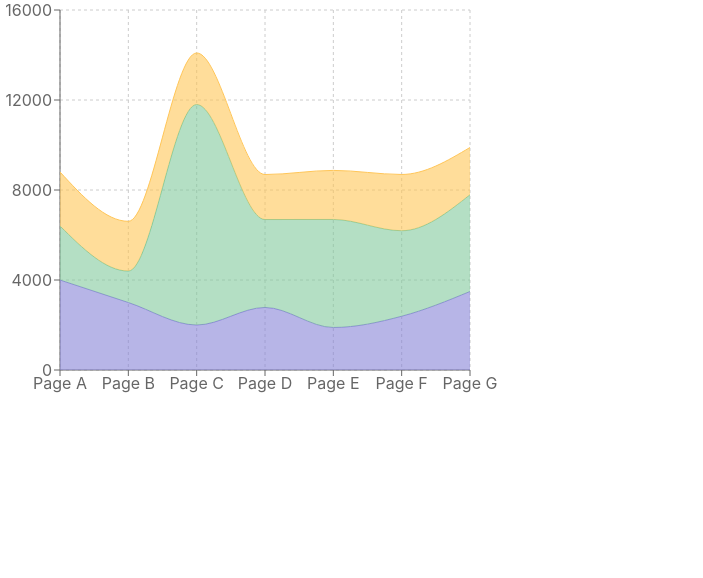
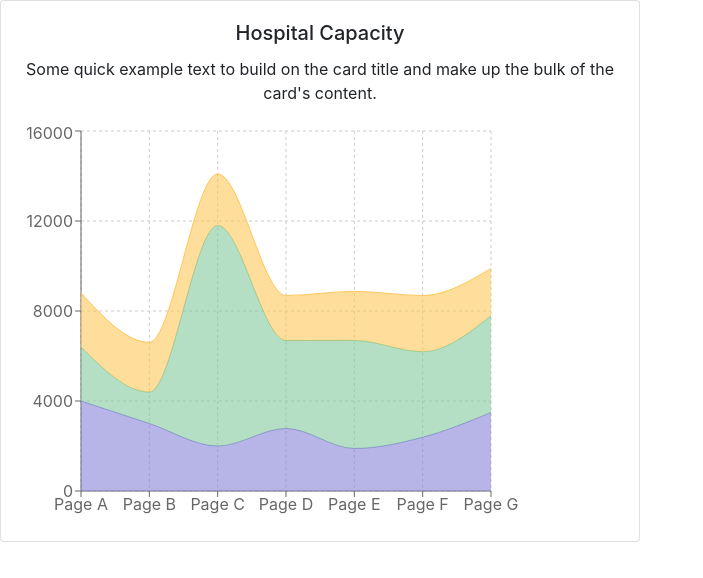
Before and after one commit to jonstokes/hospital-capacity-model, a React (Create React App) app: page / in a window 1280 px wide. Shown: the top 578 px of the page, without its empty margins (0-703 px from the left). Built offline with nearby package versions, Linux system fonts and the light colour scheme.

Commit message:
Styled bootstrap panel

```diff
--- a/package.json
+++ b/package.json
@@ -6,6 +6,7 @@
     "@testing-library/jest-dom": "^4.2.4",
     "@testing-library/react": "^9.3.2",
     "@testing-library/user-event": "^7.1.2",
+    "bootstrap": "^4.4.1",
     "react": "^16.13.0",
     "react-bootstrap": "^1.0.0-beta.17",
     "react-dom": "^16.13.0",
--- a/src/App.js
+++ b/src/App.js
@@ -1,12 +1,13 @@
 import React from 'react';
 import logo from './logo.svg';
 import './App.css';
-import Chart from './Chart.js'
+import MainPanel from './MainPanel.js'
+import 'bootstrap/dist/css/bootstrap.min.css';
 
 function App() {
   return (
     <div className="App">
-      <Chart />
+      <MainPanel />
     </div>
   );
 }
--- /dev/null
+++ b/src/MainPanel.js
@@ -0,0 +1,21 @@
+import React, { PureComponent } from 'react';
+import { Card } from 'react-bootstrap'
+import Chart from './Chart.js'
+
+
+export default class MainPanel extends PureComponent {
+  render() {
+    return (
+      <Card style={{ width: '40rem' }}>
+        <Card.Body>
+          <Card.Title>Hospital Capacity</Card.Title>
+          <Card.Text>
+            Some quick example text to build on the card title and make up the bulk of
+            the card's content.
+          </Card.Text>
+          <Chart />
+        </Card.Body>
+      </Card>
+    );
+  }
+}
```
Also changed, not shown: 1 other file (tests, documents, lock files or other folders).
